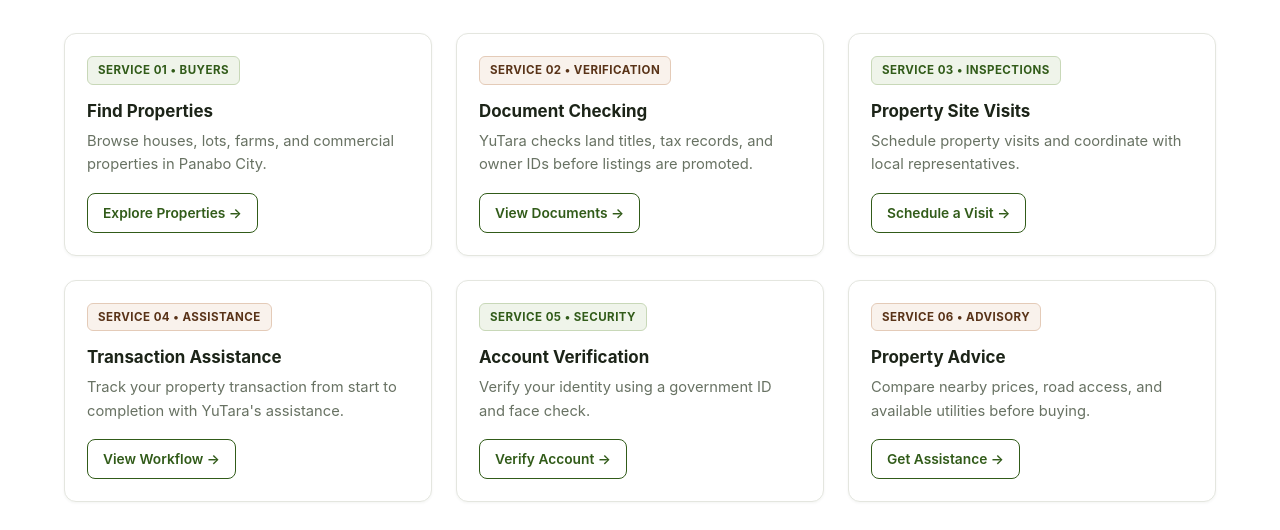
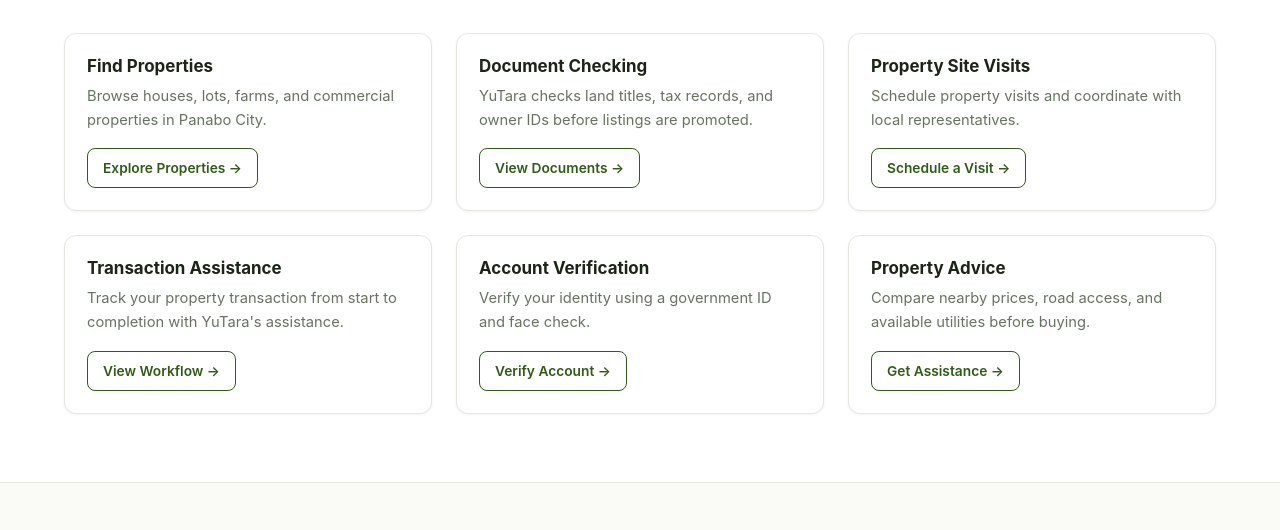
Before and after one commit to KryptoGitS/YuTara-Website-, a plain HTML site: page services.html in a window 1280 px wide. Shown: the part 270-800 px from the top of the page. Drawn offline with Linux system fonts and the light colour scheme.

Commit message:
Remove Service 01-06 pill badges from Services page cards

```diff
--- a/services.html
+++ b/services.html
@@ -46,7 +46,6 @@
 
         <div class="grid grid-3 services-cards-grid">
           <div class="card">
-            <span class="badge badge-green mb-2">Service 01 &bull; Buyers</span>
             <h3>Find Properties</h3>
             <p>
               Browse houses, lots, farms, and commercial properties in Panabo City.
@@ -57,7 +56,6 @@
           </div>
 
           <div class="card">
-            <span class="badge badge-brown-soft mb-2">Service 02 &bull; Verification</span>
             <h3>Document Checking</h3>
             <p>
               YuTara checks land titles, tax records, and owner IDs before listings are promoted.
@@ -68,7 +66,6 @@
           </div>
 
           <div class="card">
-            <span class="badge badge-green mb-2">Service 03 &bull; Inspections</span>
             <h3>Property Site Visits</h3>
             <p>
               Schedule property visits and coordinate with local representatives.
@@ -79,7 +76,6 @@
           </div>
 
           <div class="card">
-            <span class="badge badge-brown-soft mb-2">Service 04 &bull; Assistance</span>
             <h3>Transaction Assistance</h3>
             <p>
               Track your property transaction from start to completion with YuTara's assistance.
@@ -90,7 +86,6 @@
           </div>
 
           <div class="card">
-            <span class="badge badge-green mb-2">Service 05 &bull; Security</span>
             <h3>Account Verification</h3>
             <p>
               Verify your identity using a government ID and face check.
@@ -101,7 +96,6 @@
           </div>
 
           <div class="card">
-            <span class="badge badge-brown-soft mb-2">Service 06 &bull; Advisory</span>
             <h3>Property Advice</h3>
             <p>
               Compare nearby prices, road access, and available utilities before buying.
```
